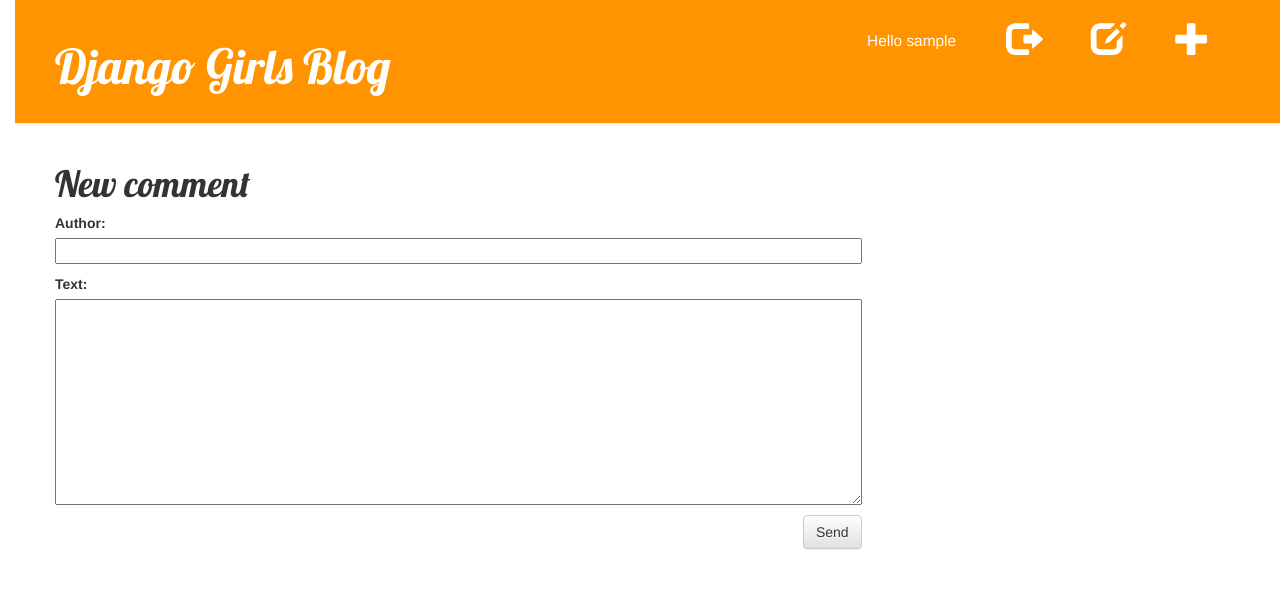
After one commit to ksaviano/DjangoGirls_blog, a Django app: page /post/1/comment/ in a window 1280 px wide. The commit adds this page. Shown: the top 589 px of the page. Run offline with Django 3.2, Linux system fonts and the light colour scheme; a user stored in the database is signed in; tables that the repository leaves empty hold one stand-in row (values such as "Sample post"); some libraries are stand-ins or nearby versions.

Commit message:
Full day of coding in Django. Site is ready to go.

```diff
--- a/blog/admin.py
+++ b/blog/admin.py
@@ -1,6 +1,7 @@
 from django.contrib import admin
-from .models import Post
+from .models import Post, Comment
 
 admin.site.register(Post)
+admin.site.register(Comment)
 
 # Register your models here.
--- a/blog/forms.py
+++ b/blog/forms.py
@@ -1,7 +1,12 @@
 from django import forms
-from .models import Post
+from .models import Post, Comment
 
 class PostForm(forms.ModelForm):
     class Meta:
         model = Post
         fields = ('title', 'text',)
+
+class CommentForm(forms.ModelForm):
+    class Meta:
+        model = Comment
+        fields = ('author', 'text',)
--- a/blog/models.py
+++ b/blog/models.py
@@ -14,4 +14,21 @@
 
     def __str__(self):
         return self.title
-# Create your models here.
+
+    def approved_comments(self):
+        return self.comments.filter(approved_comment=True)
+
+
+class Comment(models.Model):
+    post = models.ForeignKey('blog.Post', related_name='comments')
+    author = models.CharField(max_length=200)
+    text = models.TextField()
+    created_date = models.DateTimeField(default=timezone.now)
+    approved_comment = models.BooleanField(default=False)
+
+    def approve(self):
+        self.approved_comment = True
+        self.save()
+
+    def __str__(self):
+        return self.text
--- a/blog/static/CSS/blog.css
+++ b/blog/static/CSS/blog.css
@@ -17,7 +17,8 @@
         color: #ffffff;
         float: right;
         font-size: 26pt;
-        margin-right: 20px;
+        margin-right: 50px;
+
     }
     .post {
         margin-bottom: 70px;
@@ -61,3 +62,12 @@
     body {
         padding-left: 15px;
     }
+
+    .comment {
+        magin: 20px 0px 20px 20px;
+    }
+
+    #hiuser {
+        font-size: 1.1em;
+        float:right;
+    }
--- /dev/null
+++ b/blog/templates/blog/add_comment_to_post.html
@@ -0,0 +1,9 @@
+{% extends "blog/base.html" %}
+
+{% block content %}
+    <h1>New comment</h1>
+    <form method="POST" class="post-form">{% csrf_token %}
+        {{ form.as_p }}
+        <button type="submit" class="save btn btn-default">Send</button>
+    </form>
+{% endblock %}
--- a/blog/templates/blog/base.html
+++ b/blog/templates/blog/base.html
@@ -13,10 +13,16 @@
         <div class="page-header">
             {% if user.is_authenticated %}
                 <a href="{% url "post_new" %}" class="top-menu"><span class="glyphicon glyphicon-plus"></span></a>
+                <a href="{% url "post_draft_list" %}" class="top-menu"><span class="glyphicon glyphicon-edit"></span></a>
+                <a href="{% url "django.contrib.auth.views.logout" %}" class="top-menu"><span class="glyphicon glyphicon-log-out"></a></p>
+                <p class="top-menu" id="hiuser">Hello {{ user.username }}</p>
+            {% else %}
+                <a href="{% url "django.contrib.auth.views.login" %}" class="top-menu"><span class="glyphicon glyphicon-lock"></span></a>
             {% endif %}
-            <h1><a href="/">Django Girls Blog</a></h1>
+
+            <h1><a href="{% url "blog.views.post_list" %}">Django Girls Blog</a></h1>
         </div>
-        <div class="content container">
+        <div class="content">
             <div class="row">
                 <div class="col-md-8">
                     {% block content %}
--- a/blog/templates/blog/post_list.html
+++ b/blog/templates/blog/post_list.html
@@ -6,10 +6,10 @@
             <div class="published">
                 {{ post.published_date }}
             </div>
-            <h1><a href="{% url "post_detail" pk=post.pk %}">{{ post.title }}</a></h1>
+            <h1><a href="{% url "blog.views.post_detail" pk=post.pk %}">{{ post.title }}</a></h1>
             <p>{{ post.text|linebreaks }}</p>
             <p class="author">by: {{ post.author }}</p>
-            <hr>
+            <a href="{% url "blog.views.post_detail" pk=post.pk %}"Comments: {{ post.approved_comments.count }}</a>
         </div>
     {% endfor %}
 {% endblock content %}
--- a/blog/urls.py
+++ b/blog/urls.py
@@ -6,4 +6,11 @@
     url(r'^post/(?P<pk>[0-9]+)/$', views.post_detail, name='post_detail'),
     url(r'^post/new/$', views.post_new, name='post_new'),
     url(r'^post/(?P<pk>[0-9]+)/edit/$', views.post_edit, name='post_edit'),
+    url(r'^drafts/$', views.post_draft_list, name='post_draft_list'),
+    url(r'^post/(?P<pk>[0-9]+)/publish/$', views.post_publish, name='post_publish'),
+    url(r'^post/(?P<pk>[0-9]+)/remove/$', views.post_remove, name='post_remove'),
+    url(r'^post/(?P<pk>[0-9]+)/comment/$', views.add_comment_to_post, name='add_comment_to_post'),
+    url(r'^comment/(?P<pk>[0-9]+)/approve/$', views.comment_approve, name='comment_approve'),
+    url(r'^comment/(?P<pk>[0-9]+)/remove/$', views.comment_remove, name='comment_remove'),
+
 ]
--- a/blog/views.py
+++ b/blog/views.py
@@ -1,9 +1,10 @@
 from django.shortcuts import render
-from .models import Post
+from .models import Post, Comment
 from django.utils import timezone
 from django.shortcuts import render, get_object_or_404
-from .forms import PostForm
+from .forms import PostForm, CommentForm
 from django.shortcuts import redirect
+from django.contrib.auth.decorators import login_required
 
 def post_list(request):
     posts = Post.objects.filter(published_date__lte=timezone.now()).order_by('published_date')
@@ -13,6 +14,7 @@
     post = get_object_or_404(Post, pk=pk)
     return render(request, 'blog/post_detail.html', {'post': post})
 
+@login_required
 def post_new(request):
     if request.method == "POST":
         form = PostForm(request.POST)
@@ -26,6 +28,7 @@
         form = PostForm()
     return render(request, 'blog/post_edit.html', {'form': form})
 
+@login_required
 def post_edit(request, pk):
     post = get_object_or_404(Post, pk=pk)
     if request.method == "POST":
@@ -39,3 +42,46 @@
     else:
         form = PostForm(instance=post)
     return render(request, 'blog/post_edit.html', {'form': form})
+
+@login_required
+def post_draft_list(request):
+    posts = Post.objects.filter(published_date__isnull=True).order_by('created_date')
+    return render(request, 'blog/post_draft_list.html', {'posts': posts})
+
+@login_required
+def post_publish(request, pk):
+    post = get_object_or_404(Post, pk=pk)
+    post.publish()
+    return redirect('blog.views.post_detail', pk=pk)
+
+@login_required
+def post_remove(request, pk):
+    post = get_object_or_404(Post, pk=pk)
+    post.delete()
+    return redirect('blog.views.post_list')
+
+def add_comment_to_post(request, pk):
+    post = get_object_or_404(Post, pk=pk)
+    if request.method == "POST":
+        form = CommentForm(request.POST)
+        if form.is_valid():
+            comment = form.save(commit=False)
+            comment.post = post
+            comment.save()
+            return redirect('blog.views.post_detail', pk=post.pk)
+    else:
+        form = CommentForm()
+    return render(request, 'blog/add_comment_to_post.html', {'form': form})
+
+@login_required
+def comment_approve(request, pk):
+    comment = get_object_or_404(Comment, pk=pk)
+    comment.approve()
+    return redirect('blog.views.post_detail', pk=comment.post.pk)
+
+@login_required
+def comment_remove(request, pk):
+    comment = get_object_or_404(Comment, pk=pk)
+    post_pk = comment.post.pk
+    comment.delete()
+    return redirect('blog.views.post_detail', pk=post_pk)
--- a/mysite/settings.py
+++ b/mysite/settings.py
@@ -102,3 +102,5 @@
 
 STATIC_URL = '/static/'
 STATIC_ROOT = os.path.join(BASE_DIR, 'static')
+
+LOGIN_REDIRECT_URL = '/'
--- a/mysite/urls.py
+++ b/mysite/urls.py
@@ -1,7 +1,11 @@
-from django.conf.urls import include, url
+from django.conf.urls import patterns, include, url
+
 from django.contrib import admin
+admin.autodiscover()
 
-urlpatterns = [
+urlpatterns = patterns('',
     url(r'^admin/', include(admin.site.urls)),
+    url(r'^accounts/login/$', 'django.contrib.auth.views.login'),
+    url(r'^accounts/logout/$', 'django.contrib.auth.views.logout', {'next_page': '/'}),
     url(r'', include('blog.urls')),
-]
+)
```
Also changed, not shown: blog/templates/blog/post_detail.html (+27 -1 lines), blog/templates/blog/post_draft_list.html (added, +11 -0 lines), blog/templates/registration/login.html (added, +20 -0 lines), blog/migrations/0002_comment.py (added).
